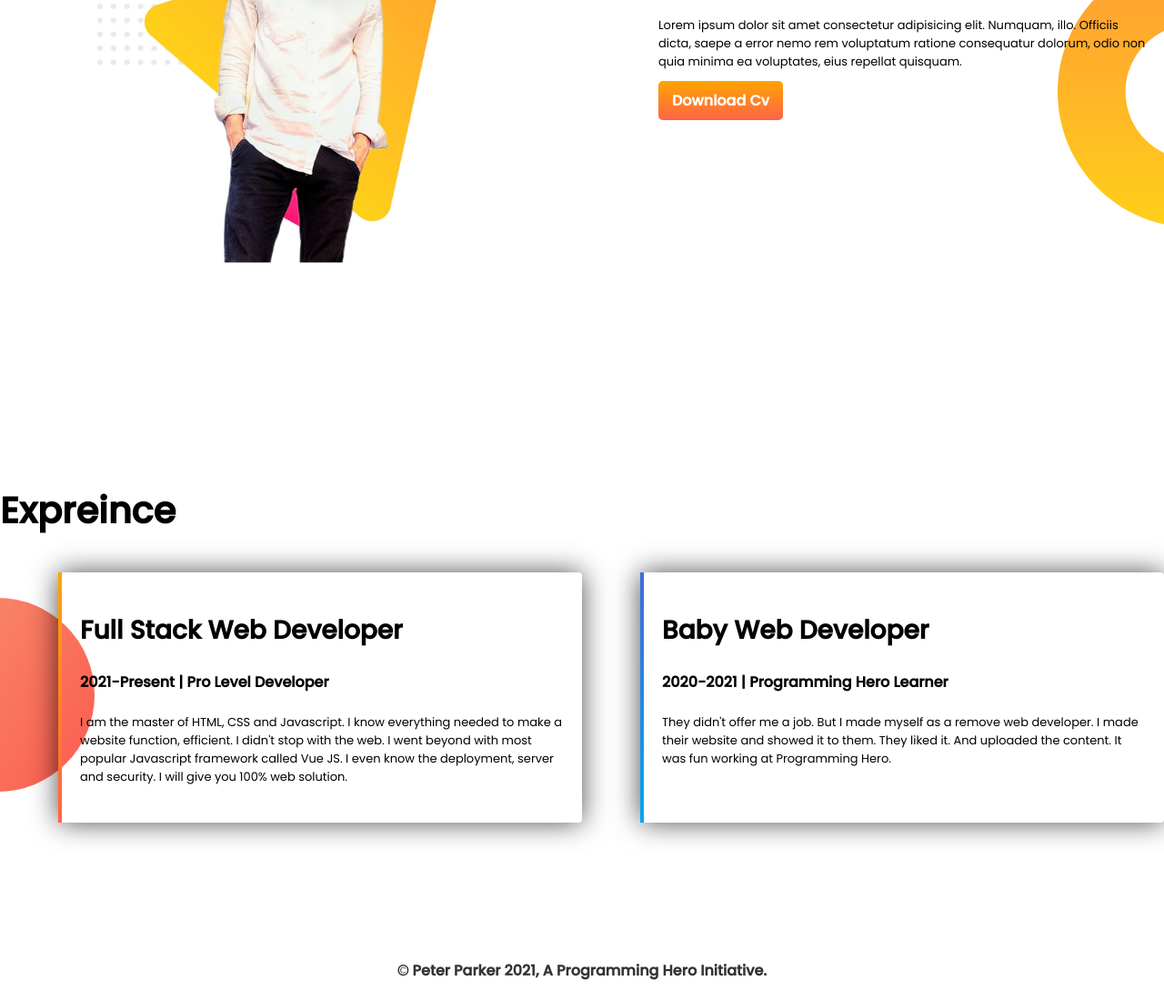
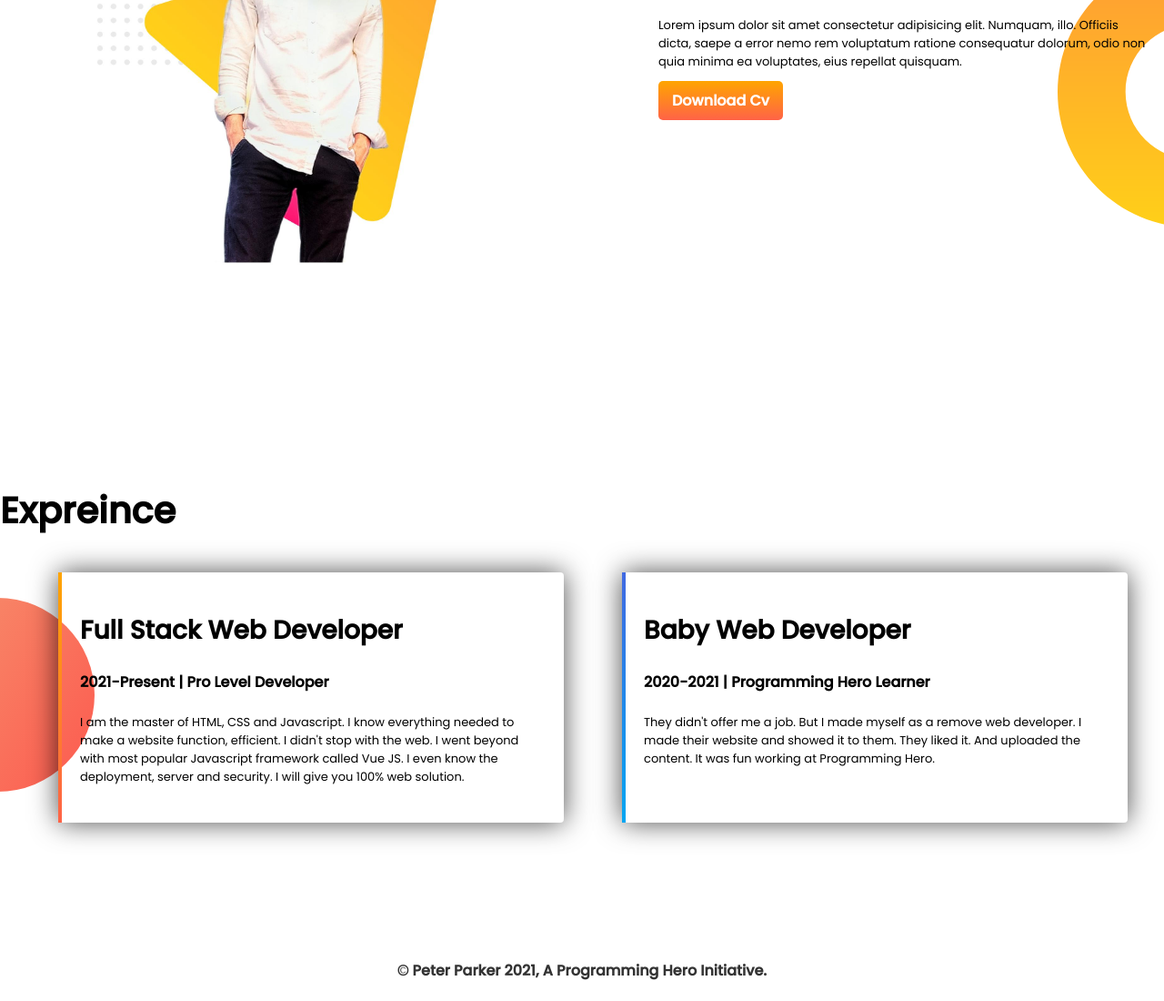
Before and after one commit to MorsalinKausar043/p-hero-1st-project, a plain HTML site: page index.html in a window 1280 px wide. Shown: the part 811-1911 px from the top of the page at 91% size. Drawn offline with Linux system fonts and the light colour scheme; files whose address does not match are found by name.

Commit message:
last done

```diff
--- a/style.css
+++ b/style.css
@@ -71,12 +71,14 @@ p{
     border-image-slice: 1;
     box-shadow: 0 0 30px rgba(0,0,0,0.7);
     border-radius: 4px;
+    width: 40%;
 }
 
 .left-border:last-child{
     border-left: 4px solid transparent;
     border-image: linear-gradient(to bottom, royalblue , #03a6f1);
     border-image-slice: 1;
+    width: 40%;
 }
 
 .fotter-title{
```
